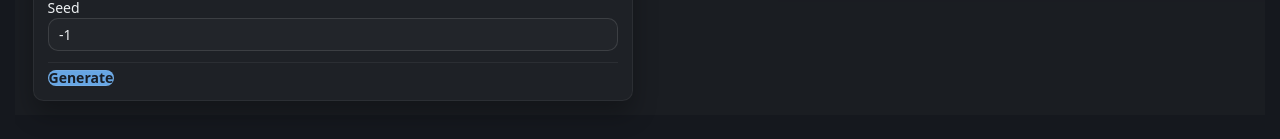
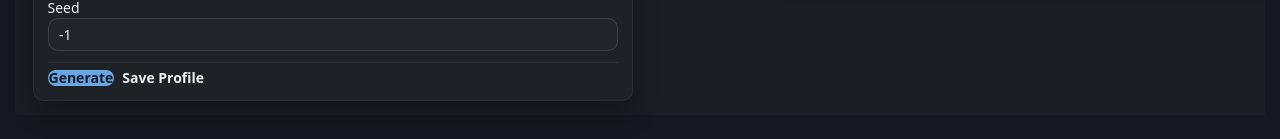
Before and after one commit to felipeathayde/stable-diffusion-webui-codex, a Vue app in the folder apps/interface/: page /test in a window 1280 px wide. Shown: the part 1269-1408 px from the top of the page. Built offline with nearby package versions, Linux system fonts and the light colour scheme; no server answers.

Commit message:
feat(ui/test): add Save Profile button that downloads current test settings as test-request.json (browser-side, no backend dependency)

```diff
--- a/apps/interface/src/views/Test.vue
+++ b/apps/interface/src/views/Test.vue
@@ -194,6 +194,7 @@
 
           <div class="toolbar test-toolbar">
             <button class="btn btn-primary" type="button" :disabled="isRunning" @click="generate">{{ isRunning ? 'Running…' : 'Generate' }}</button>
+            <button class="btn" type="button" :disabled="isRunning" @click="saveProfile">Save Profile</button>
             <span class="muted test-status" v-if="errorMessage">{{ errorMessage }}</span>
           </div>
         </div>
@@ -422,4 +423,66 @@ function onTaskEvent(ev: TaskEvent): void {
   }
 }
 
+async function saveProfile(): Promise<void> {
+  try {
+    const resolve = (val: string, map: Record<string, string>) => (map && map[val]) ? map[val] : val
+    const highModel = resolve(state.high.modelDir, maps.wanHigh)
+    const lowModel = resolve(state.low.modelDir, maps.wanLow)
+    const vaePath = resolve(state.vaeDir, maps.vae)
+    const tePath = resolve(state.textEncoderDir, maps.te)
+    const metaDir = resolve(state.metadataDir, maps.meta)
+
+    const extras: Record<string, unknown> = {
+      wan_high: { sampler: state.sampler, scheduler: state.scheduler, steps: state.high.steps, cfg_scale: state.high.cfgScale, model_dir: highModel || undefined },
+      wan_low: { sampler: state.sampler, scheduler: state.scheduler, steps: state.low.steps, cfg_scale: state.low.cfgScale, model_dir: lowModel || undefined },
+      wan_format: state.wanFormat,
+      wan_vae_path: vaePath || undefined,
+      wan_text_encoder_path: tePath || undefined,
+      wan_metadata_dir: metaDir || undefined,
+    }
+    if (state.high.useLora && state.high.loraPath) { (extras.wan_high as any).lora_path = resolve(state.high.loraPath, maps.lora); (extras.wan_high as any).lora_weight = state.high.loraWeight }
+    if (state.low.useLora && state.low.loraPath) { (extras.wan_low as any).lora_path = resolve(state.low.loraPath, maps.lora); (extras.wan_low as any).lora_weight = state.low.loraWeight }
+
+    let payload: Record<string, unknown>
+    if (state.useInitImage && state.initImageData) {
+      payload = {
+        __strict_version: 1,
+        img2vid_prompt: state.prompt,
+        img2vid_neg_prompt: state.negative,
+        img2vid_width: state.width,
+        img2vid_height: state.height,
+        img2vid_num_frames: state.frames,
+        img2vid_fps: state.fps,
+        img2vid_seed: state.seed,
+        img2vid_init_image: state.initImageData,
+        ...extras,
+      }
+    } else {
+      payload = {
+        __strict_version: 1,
+        txt2vid_prompt: state.prompt,
+        txt2vid_neg_prompt: state.negative,
+        txt2vid_width: state.width,
+        txt2vid_height: state.height,
+        txt2vid_num_frames: state.frames,
+        txt2vid_fps: state.fps,
+        txt2vid_seed: state.seed,
+        ...extras,
+      }
+    }
+    const blob = new Blob([JSON.stringify(payload, null, 2)], { type: 'application/json' })
+    const url = URL.createObjectURL(blob)
+    const a = document.createElement('a')
+    a.href = url
+    a.download = 'test-request.json'
+    document.body.appendChild(a)
+    a.click()
+    a.remove()
+    URL.revokeObjectURL(url)
+    errorMessage.value = 'Saved profile (downloaded test-request.json)'
+  } catch (e) {
+    errorMessage.value = e instanceof Error ? e.message : String(e)
+  }
+}
+
 </script>
```
